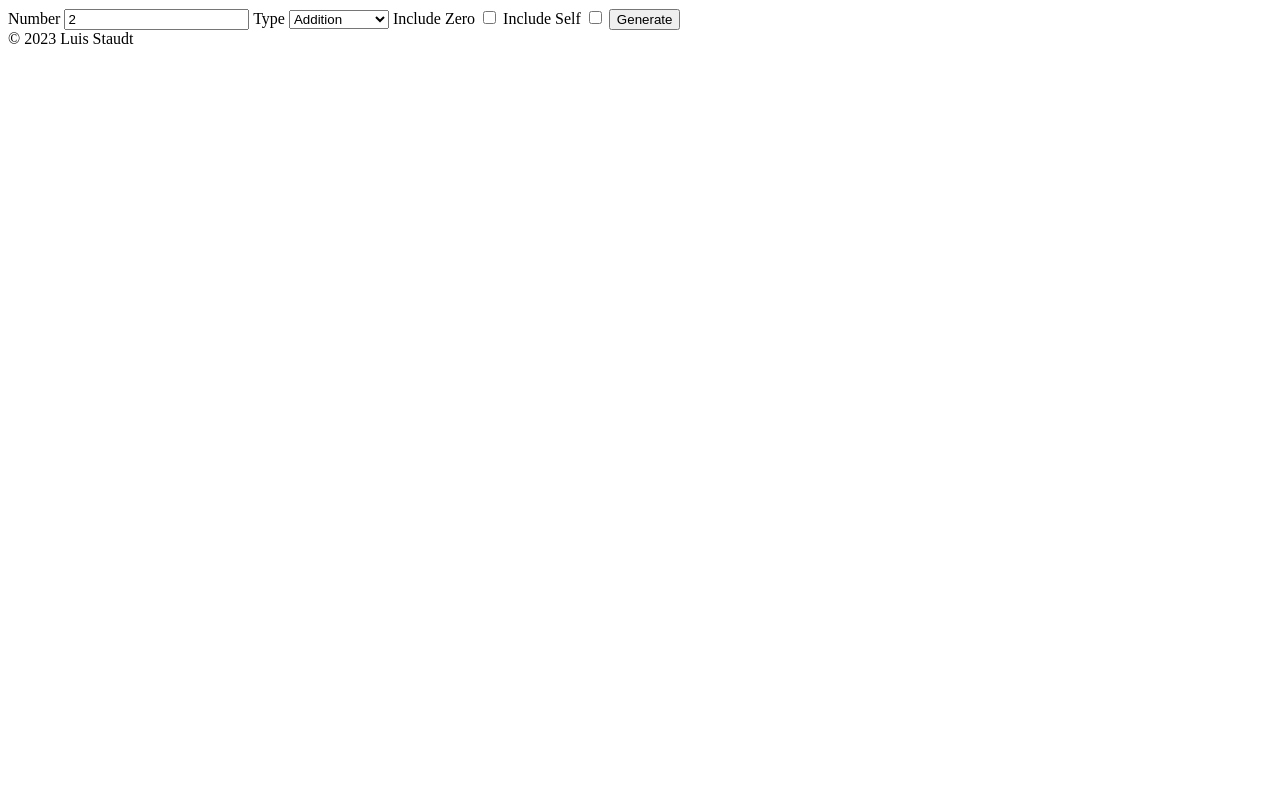
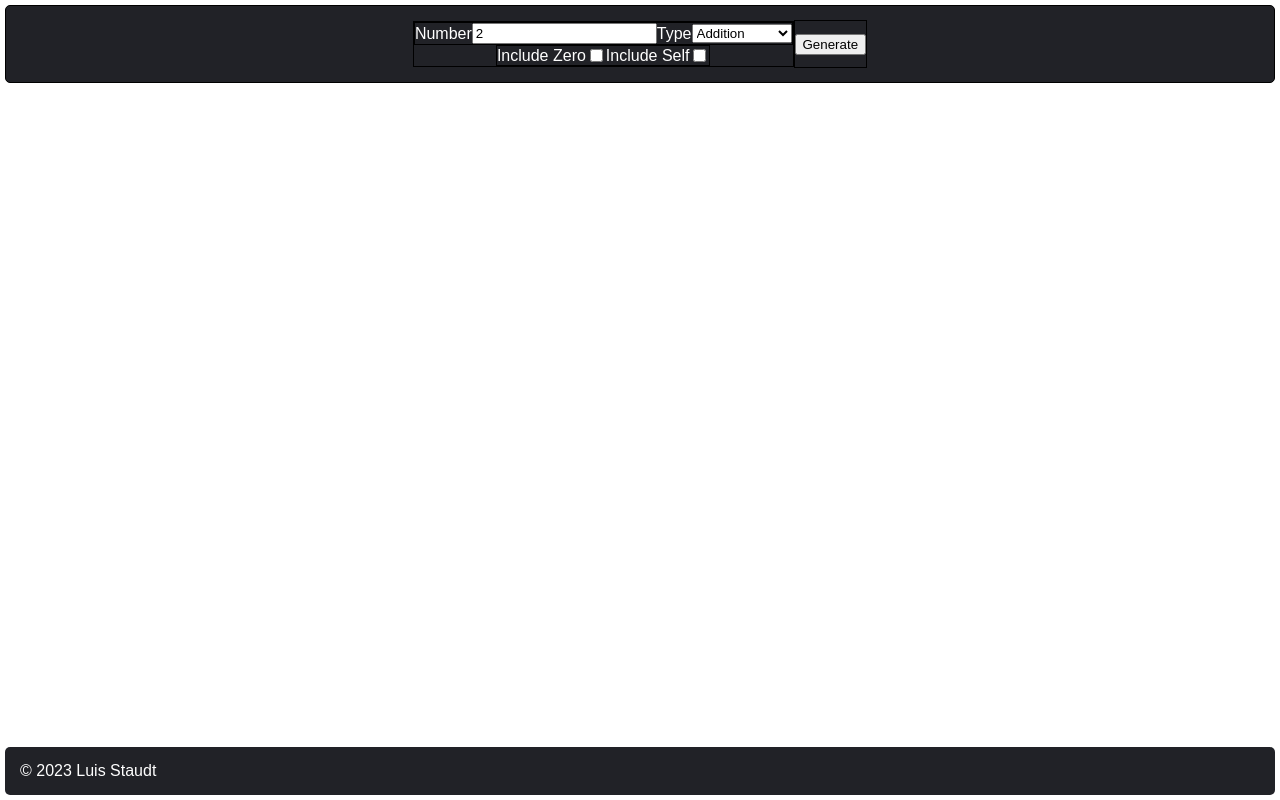
Before and after one commit to Luis-St/Modulo-Tables, a plain HTML site: page index.html in a window 1280 px wide. Drawn offline with Linux system fonts and the light colour scheme.

Commit message:
added first style ideas

```diff
--- a/index.html
+++ b/index.html
@@ -7,7 +7,9 @@
 	<script src="script.js" defer></script>
 </head>
 <body>
-<header id="header">
+<header id="header" class="group">
+	<div id="input-group" class="group">
+		<div id="select-group" class="group">
 			<label for="modulo">Number</label>
 			<input type="number" min="2" value="2" id="modulo">
 			<label for="type">Type</label>
@@ -16,11 +18,17 @@
 				<option class="option sub" value="subtraction">Subtraction</option>
 				<option class="option mul" value="multiplication">Multiplication</option>
 			</select>
+		</div>
+		<div id="include-group" class="group">
 			<label for="include-zero">Include Zero</label>
 			<input type="checkbox" id="include-zero">
 			<label for="include-self">Include Self</label>
 			<input type="checkbox" id="include-self">
+		</div>
+	</div>
+	<div id="action-group" class="group">
 		<button id="generate">Generate</button>
+	</div>
 </header>
 <main id="main">
 	<table id="modulo-table"></table>
--- a/style.css
+++ b/style.css
@@ -0,0 +1,53 @@
+/* https://coolors.co/ffd23f-3bceac-494949-7c7a7a-87ff65 #F18F01 */
+* {
+	font-family: Arial, Helvetica, sans-serif;
+	--primary-color: #212227;
+}
+
+html, body {
+	margin: 0;
+	padding: 0;
+}
+
+body {
+	display: grid;
+	grid-template-rows: auto 1fr auto;
+	min-height: 100svh;
+}
+
+
+.group {
+	display: flex;
+	place-content: center;
+	align-items: center;
+	border: 1px solid black;
+}
+
+#header {
+	background-color: var(--primary-color);
+	color: white;
+	margin: 5px;
+	padding: 15px;
+	border-radius: 5px;
+}
+
+#input-group {
+	flex-direction: column;
+}
+
+#action-group {
+	flex-direction: column;
+	height: 100%;
+}
+
+#main {
+
+}
+
+#footer {
+	background-color: var(--primary-color);
+	color: white;
+	margin: 5px;
+	padding: 15px;
+	border-radius: 5px;
+}
```
Lines whose indentation alone changed are shown as unchanged.
